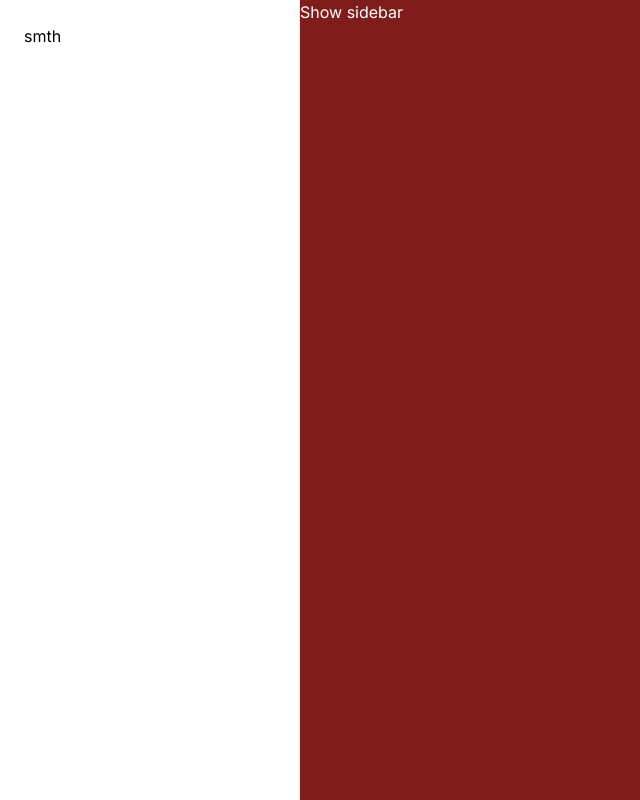
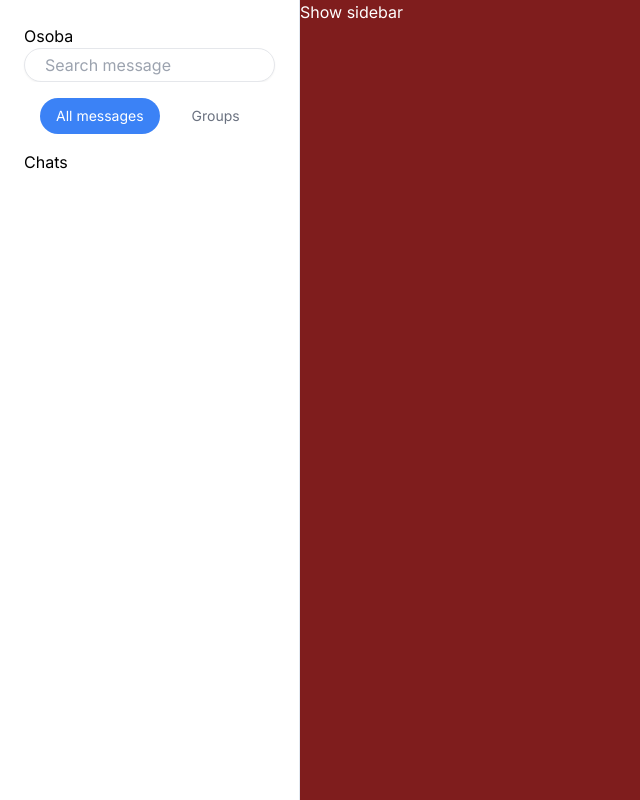
Before and after one commit to bakirdevedzic/chat-app, a React (Vite) app: page /chat/1 in a window 1280 px wide. Shown: the whole page, without its empty margins (0-640 px from the left). Built offline with nearby package versions, Linux system fonts and the light colour scheme.

Commit message:
Implement types of chats

```diff
--- a/src/components/SidebarComponent.jsx
+++ b/src/components/SidebarComponent.jsx
@@ -1,4 +1,6 @@
 import ModalOverlaySideBar from "../ui/ModalOverlaySidebar";
+import Search from "../ui/Search";
+import TypesOfChats from "./TypesOfChats";
 
 function SidebarComponent({
   showSidebar,
@@ -6,8 +8,6 @@ function SidebarComponent({
   sidebarVisible,
   setShowSidebar,
 }) {
-  // let classNameBase =
-  //   "h-full bg-white row-span-full col-[1/2] px-[1.5rem] py-[1.5rem] flex flex-col border-solid border-0 border-r border-slate-200  z-10 w-[300px] overflow-y-auto transition-[margin-left] ease-in-out duration-500";
   let classNameBase =
     "h-full bg-white row-span-full col-[1/2] px-[1.5rem] py-[1.5rem] flex flex-col border-solid border-0 border-r border-slate-200  fixed top-0 left-0 z-10 w-[300px] overflow-y-auto transition-[margin-left] ease-in-out duration-500";
   let className = "";
@@ -17,7 +17,13 @@ function SidebarComponent({
 
   return (
     <>
-      <div className={className}>smth</div>
+      <div className={className}>
+        <div>Osoba </div>
+        <Search />
+        <TypesOfChats />
+        <div>Chats</div>
+      </div>
+
       {sidebarHidden && showSidebar && (
         <ModalOverlaySideBar setShowSidebar={setShowSidebar} />
       )}
@@ -26,5 +32,3 @@ function SidebarComponent({
 }
 
 export default SidebarComponent;
-
-//fixed top-0 left-0
--- /dev/null
+++ b/src/components/TypesOfChats.jsx
@@ -0,0 +1,25 @@
+import { useState } from "react";
+
+function TypesOfChats() {
+  const [activeTab, setActiveTab] = useState("All messages");
+
+  const tabs = ["All messages", "Groups"];
+
+  return (
+    <div className="flex space-x-4 bg-white p-4 text-sm">
+      {tabs.map((tab) => (
+        <button
+          key={tab}
+          onClick={() => setActiveTab(tab)}
+          className={`px-4 py-2 rounded-full ${
+            activeTab === tab ? "bg-blue-500 text-white" : "text-gray-500"
+          }`}
+        >
+          {tab}
+        </button>
+      ))}
+    </div>
+  );
+}
+
+export default TypesOfChats;
```
